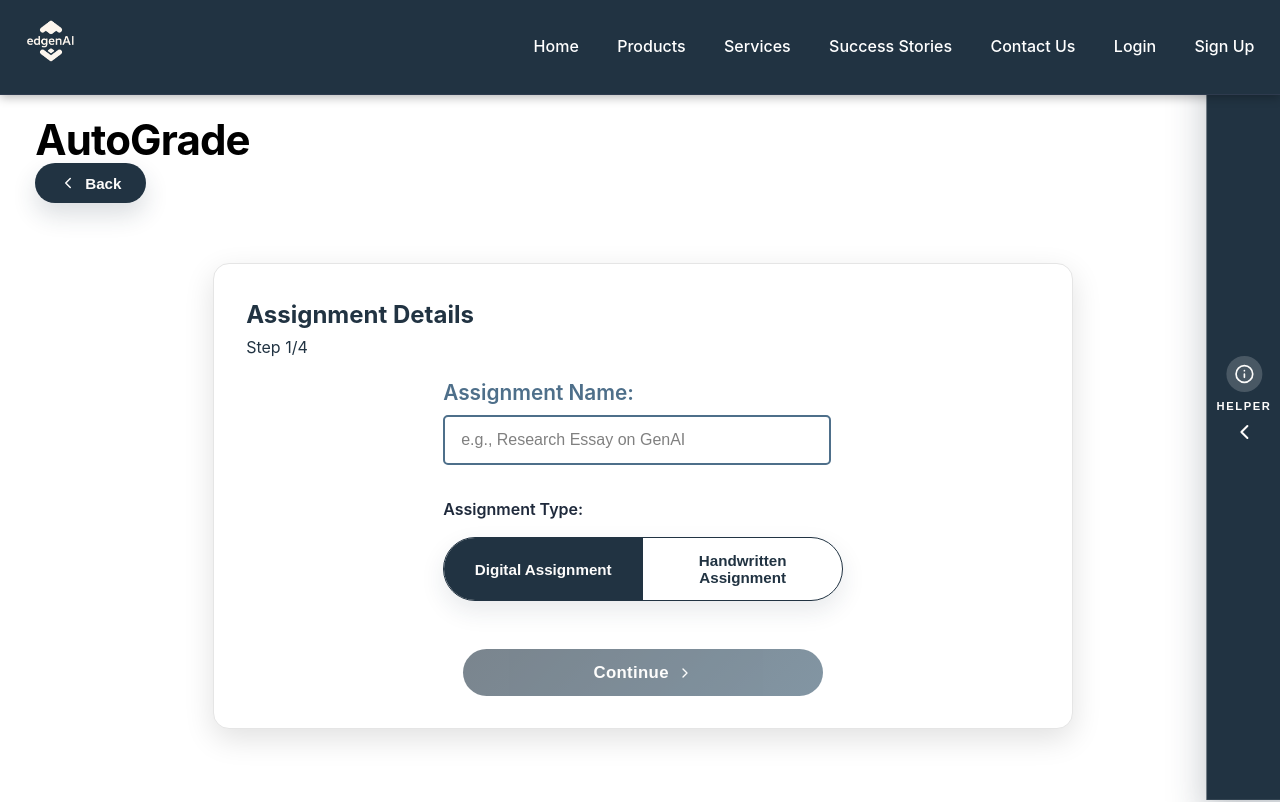
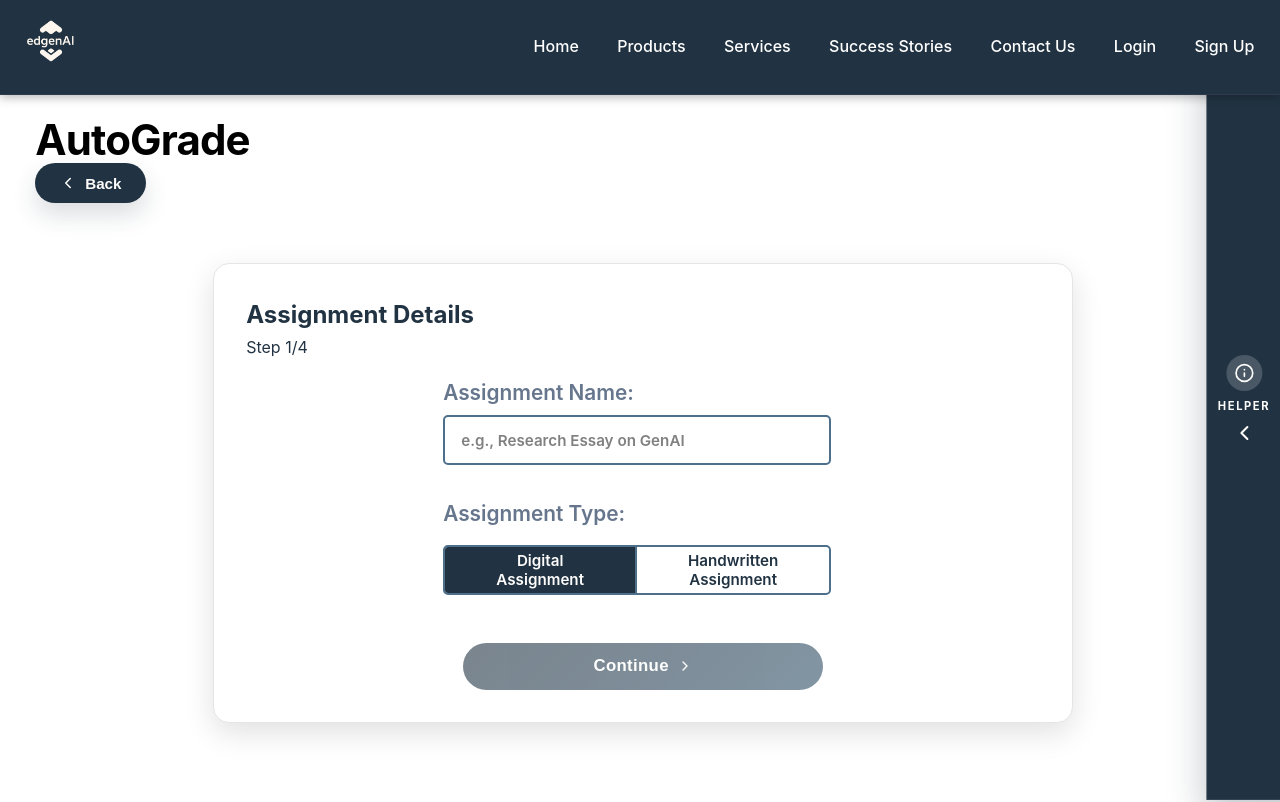
Before and after one commit to abhimishhra29/ed_AI_frontend, a Next.js app in the folder frontend/: page /auto-grading-wizard in a window 1280 px wide. Shown: the top 802 px of the page. Built offline with nearby package versions, Linux system fonts and the light colour scheme.

Commit message:
Fixed styling in step1

```diff
--- a/frontend/src/components/autograding-wizard/StepOne.tsx
+++ b/frontend/src/components/autograding-wizard/StepOne.tsx
@@ -61,7 +61,7 @@ const StepOne: FC<StepOneProps> = ({ WORKFLOW_LABELS }) => {
           <form className="validation-form" onSubmit={handleNext}>
             <div className="form-fields-container">
               <div className="form-field">
-                <label htmlFor="assignment-name">Assignment Name:</label>
+                <label htmlFor="assignment-name" className="workflow-label">Assignment Name:</label>
                 <input
                   id="assignment-name"
                   type="text"
--- a/frontend/src/styles/pages/AutoGradingWizard.css
+++ b/frontend/src/styles/pages/AutoGradingWizard.css
@@ -142,30 +142,40 @@
   color: var(--text-dark);
 }
 
+.assignment-details-box .workflow-label {
+  font-size: 1.3rem;
+  color: #66768d;
+}
+
 .workflow-toggle {
   display: inline-flex;
-  border: 1px solid var(--primary-dark);
-  border-radius: 999px;
+  border: 2px solid #4E6F8A;
+  border-radius: 5px;
   overflow: hidden;
   background: #ffffff;
-  min-width: 280px;
-  box-shadow: 0 10px 24px rgba(33, 51, 66, 0.1);
+  width: 100%;
+  max-width: 388px;
+  height: 50px;
 }
 
 .workflow-toggle__option {
   flex: 1 1 140px;
-  padding: 14px 28px;
+  padding: 0 28px;
   border: none;
   background: transparent;
   color: var(--primary-dark);
   font-weight: 600;
   font-size: 0.95rem;
+  font-family: 'Inter', system-ui, sans-serif;
   cursor: pointer;
   transition: background-color 160ms ease, color 160ms ease;
+  display: flex;
+  align-items: center;
+  justify-content: center;
 }
 
 .workflow-toggle__option:not(:last-child) {
-  border-right: 1px solid rgba(33, 51, 66, 0.18);
+  border-right: 2px solid #4E6F8A;
 }
 
 .workflow-toggle__option:hover {
@@ -915,7 +925,9 @@ h4, h5 {
   padding: 0 1rem !important;
   border: 2px solid #4E6F8A !important;
   border-radius: 5px !important;
-  font-size: 1rem !important;
+  font-size: 0.95rem !important;
+  font-weight: 600 !important;
+  font-family: 'Inter', system-ui, sans-serif !important;
   line-height: 1 !important;
   background: #FFFFFF !important;
   color: #213342 !important;
@@ -999,6 +1011,8 @@ h4, h5 {
     height: 50px;
     padding: 0 1rem;
     font-size: 0.875rem;
+    font-weight: 600;
+    font-family: 'Inter', system-ui, sans-serif;
   }
 
   .auto-grading-wizard .wizard-content {
@@ -1072,6 +1086,8 @@ h4, h5 {
     width: 100%;
     height: 50px;
     padding: 0 0.875rem;
+    font-weight: 600;
+    font-family: 'Inter', system-ui, sans-serif;
   }
 }
 
@@ -3332,6 +3348,7 @@ h4, h5 {
 .toggle-label {
   font-size: 0.7rem;
   font-weight: 700;
+  font-family: 'Inter', system-ui, sans-serif;
   letter-spacing: 0.14em;
   text-transform: uppercase;
 }
```
